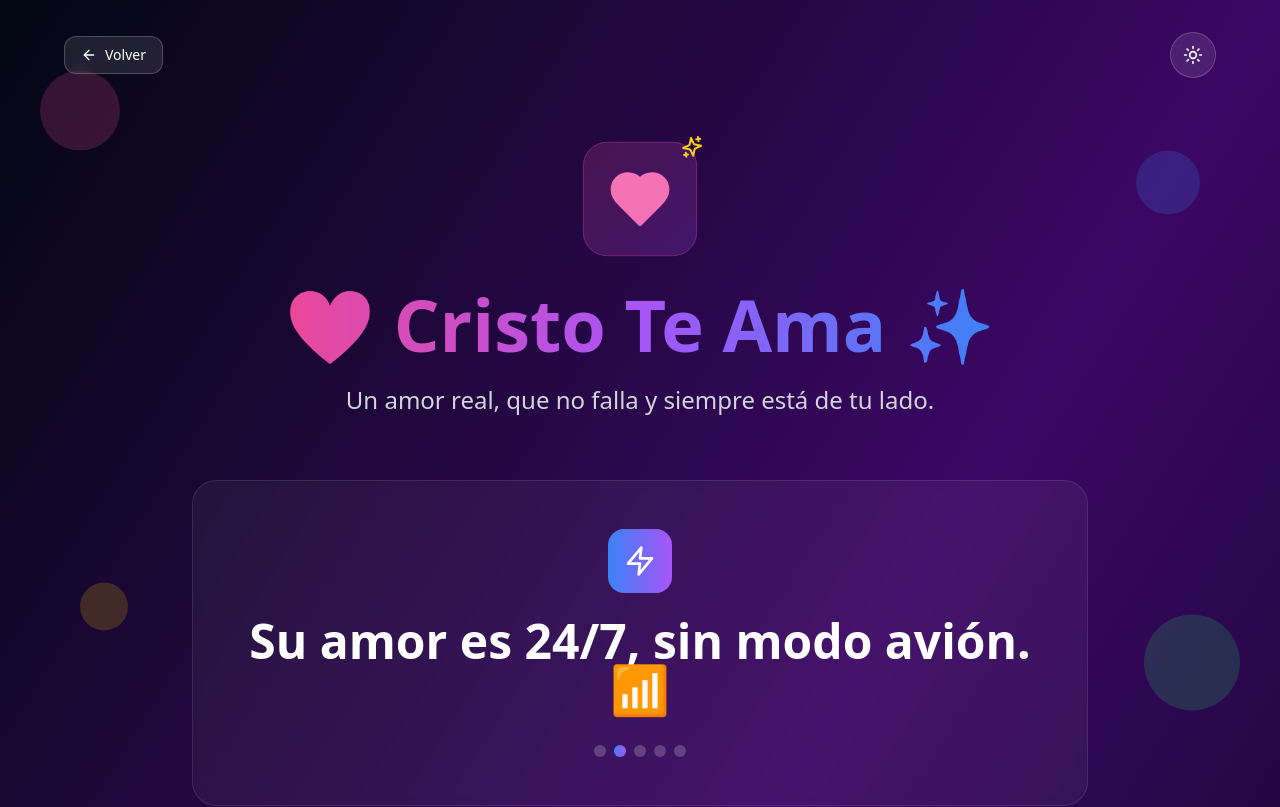
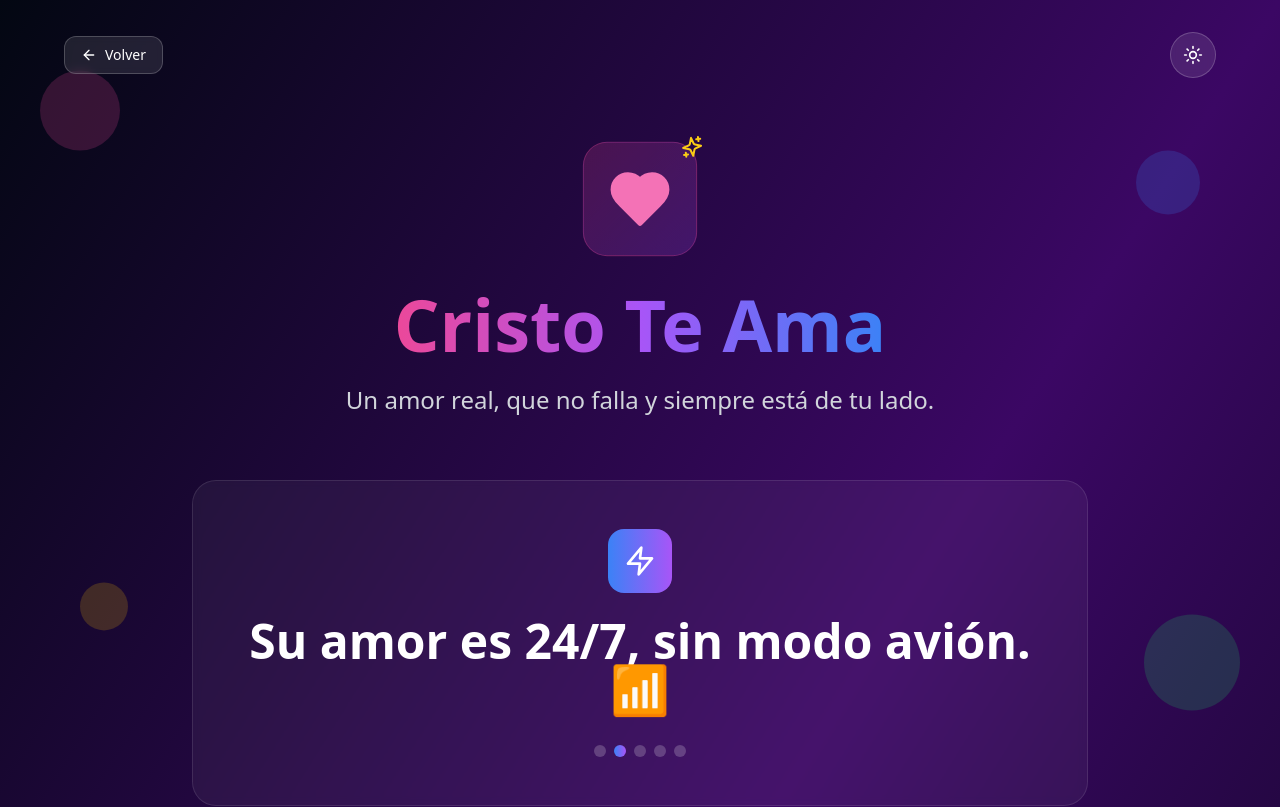
Before and after one commit to AjnebAlReves/website, a React (Vite) app: page /cristoteama in a window 1280 px wide. Shown: the top 807 px of the page. Built offline with nearby package versions, Linux system fonts and the light colour scheme.

Commit message:
Updated CristoTeAma.tsx

```diff
--- a/src/components/CristoTeAma.tsx
+++ b/src/components/CristoTeAma.tsx
@@ -286,7 +286,7 @@ const CristoTeAma: React.FC<CristoTeAmaProps> = ({
               variants={itemVariants}
             >
               <span className="bg-gradient-to-r from-pink-500 via-purple-500 to-blue-500 bg-clip-text text-transparent">
-                ❤️ Cristo Te Ama ✨
+                Cristo Te Ama
               </span>
             </motion.h1>
 
```
